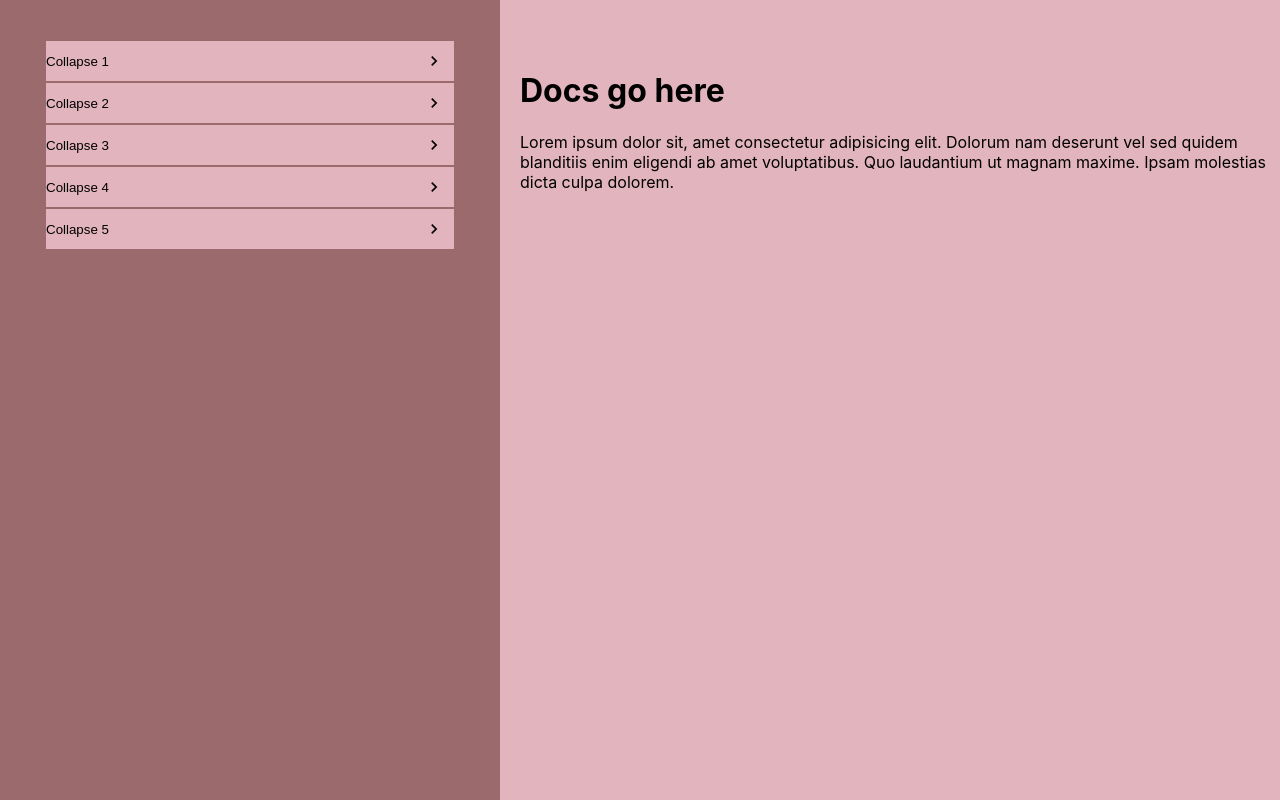
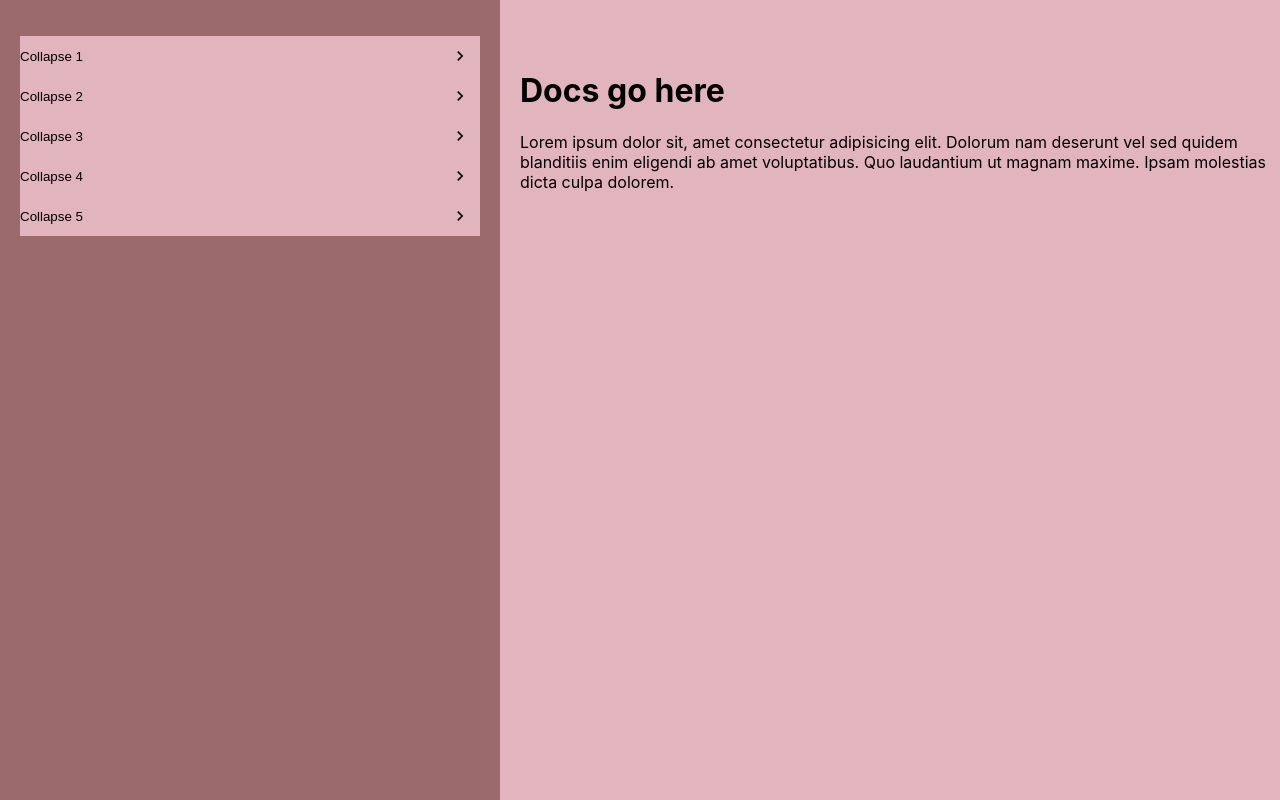
Before and after one commit to jrodriguezo/react-filter-tags-component, a React (Create React App) app: page / in a window 1280 px wide. Built offline with nearby package versions, Linux system fonts and the light colour scheme.

Commit message:
feat: adding some styles to collapsable items

```diff
--- a/src/App.css
+++ b/src/App.css
@@ -1,8 +1,9 @@
 :root {
+  --opacity: .8;
   --primary-color: #93a8ac;
   --secondary-color: #424b54;
-  --third-color: #e2b4bd;
-  --fourth-color: #9b6a6c;
+  --third-color: rgb(226, 180, 189);
+  --fourth-color: rgb(155, 106, 108);
   --fifth-color: #ffffff;
   --primary-color-hover: #fefefec6;
 }
@@ -10,6 +11,7 @@
 button {
   background-color: var(--primary-color);
   border-radius: 10%;
+  padding: 0;
 }
 
 button:hover {
@@ -24,7 +26,6 @@ button:hover {
 
 .card {
   padding: 20px;
-  margin: 20px;
   background-color: var(--fourth-color);
 }
 
@@ -145,6 +146,9 @@ button:hover {
   align-items: center;
   justify-content: space-between;
 }
+.menu:hover{
+  background-color: rgb(226, 180, 189, var(--opacity));
+}
 
 ul{
   list-style-type: none;
```
